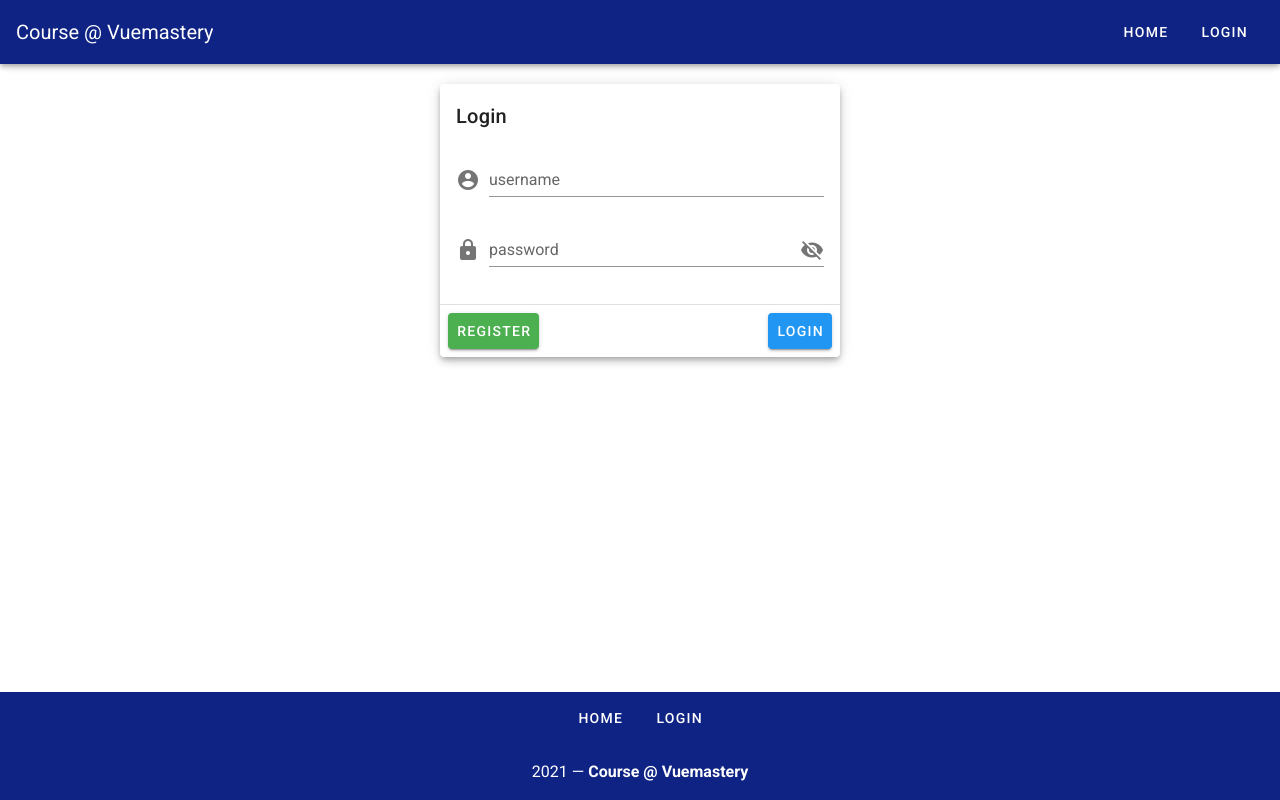
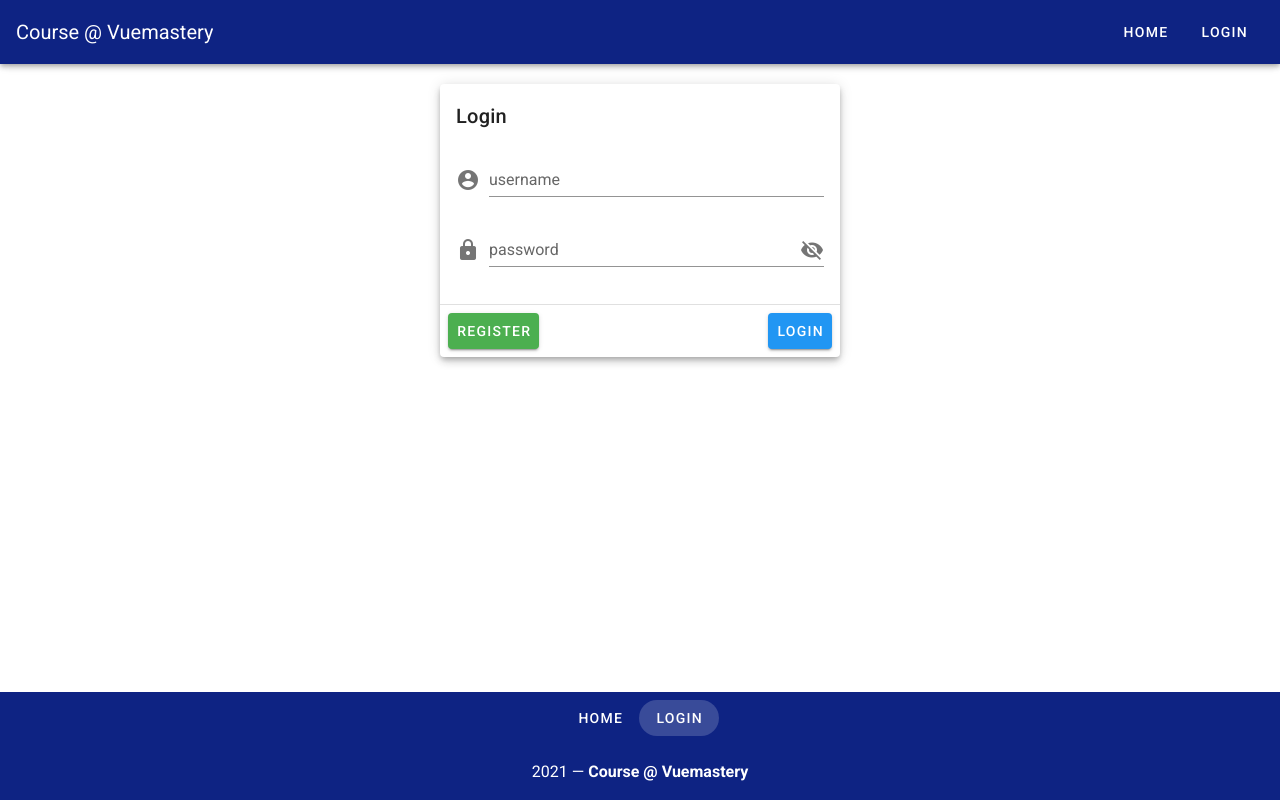
Before and after one commit to umangcodes/wanderer, a Vue app in the folder vuetify/course/: page / in a window 1280 px wide. Built offline with nearby package versions, Linux system fonts and the light colour scheme.

Commit message:
links added using links array

```diff
--- a/vuetify/course/src/components/footer.vue
+++ b/vuetify/course/src/components/footer.vue
@@ -3,13 +3,14 @@
     <v-row justify="center" no-gutters>
       <v-btn
         v-for="link in links"
-        :key="link"
+        :key="`${link.label}-footer-link`"
         color="white"
         text
         rounded
         class="my-2"
+        :to="link.url"
       >
-        {{ link }}
+        {{ link.label }}
       </v-btn>
       <v-col color="#0E2383" class="py-4 text-center white--text" cols="12">
         {{ new Date().getFullYear() }} — <strong>Course @ Vuemastery</strong>
@@ -22,7 +23,10 @@
 export default {
   data() {
     return {
-      links: ["Home", "login"],
+      links: [
+        { label: "Home", url: "/home" },
+        { label: "Login", url: "/" },
+      ],
     };
   },
 };
```
